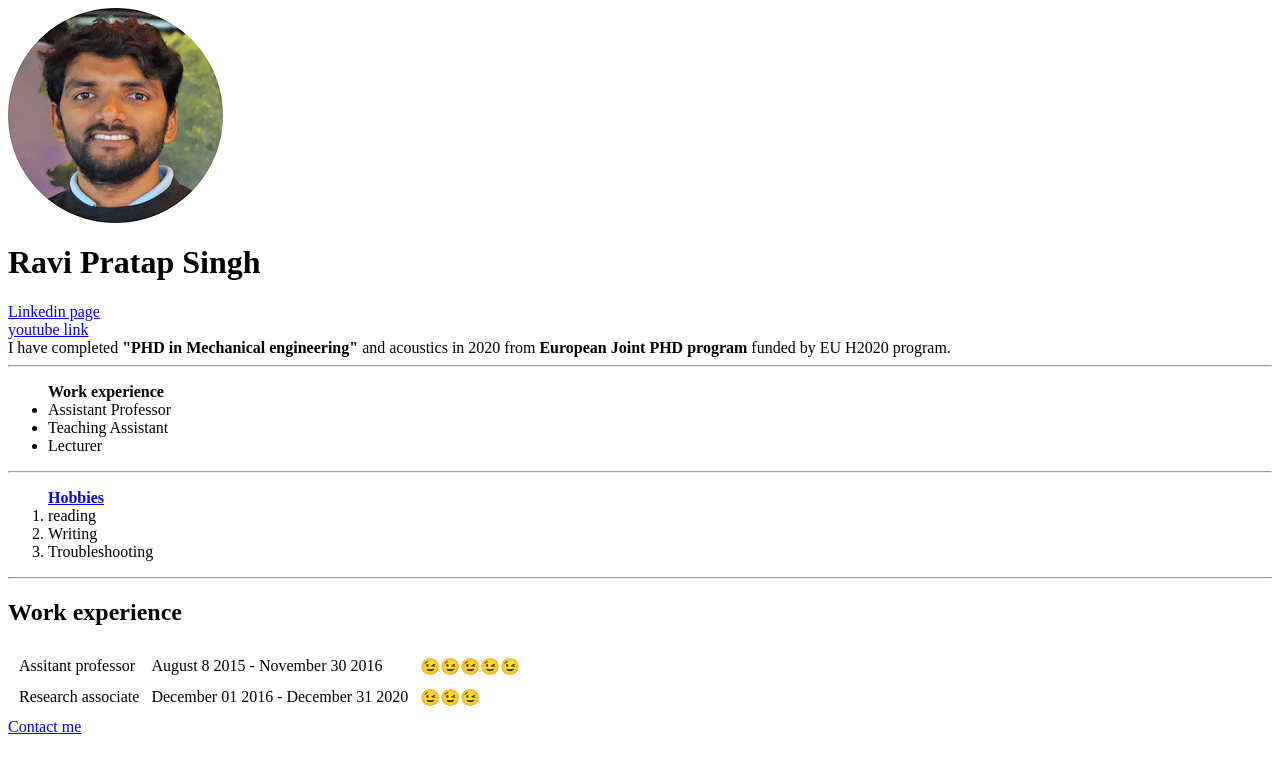
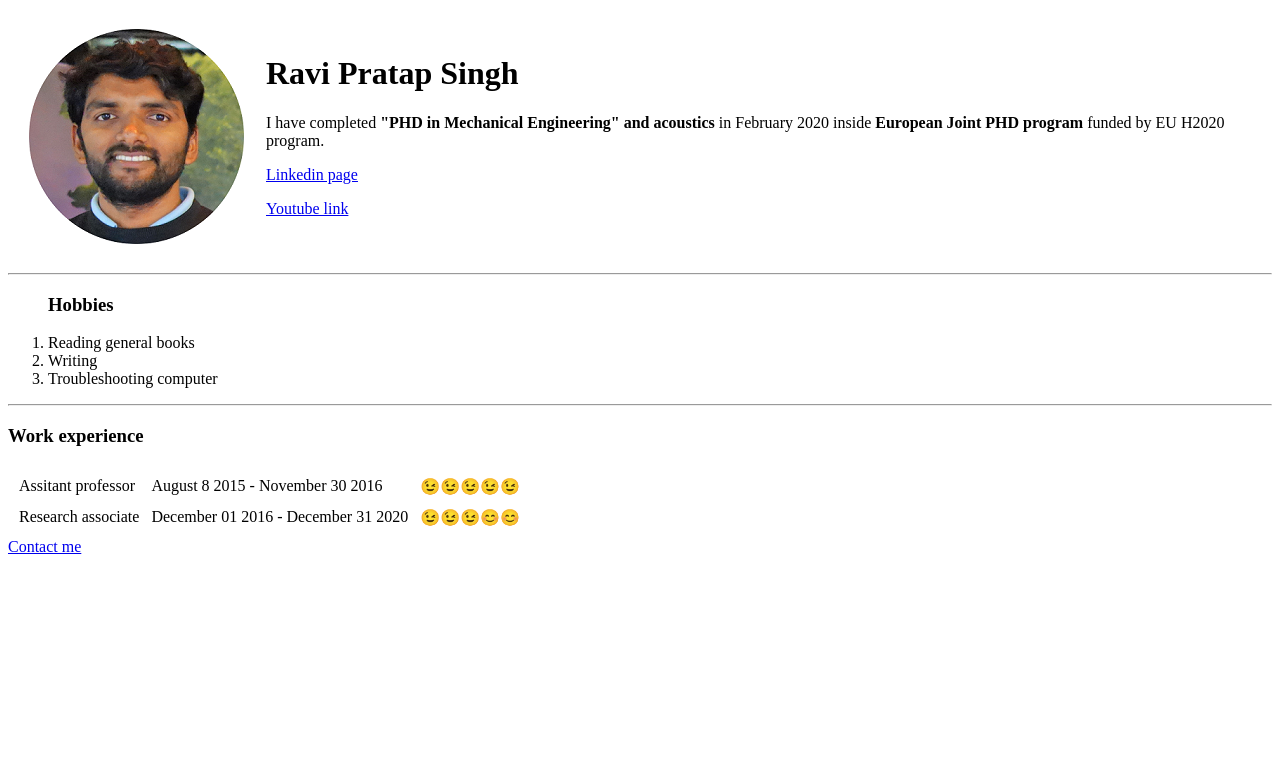
Before and after one commit to singhravipratap/cv, a plain HTML site: page index.html in a window 1280 px wide. Drawn offline with Linux system fonts and the light colour scheme.

Commit message:
2nd change in main file

```diff
--- a/index.html
+++ b/index.html
@@ -8,29 +8,36 @@
 
 <body>
   <! <img src="https://new-img.patrika.com/upload/2017/12/23/sd1704_2138957_835x547-m.jpg" alt="RAvi photo">
+    <table cellspacing="20">
+      <tr>
+        <td>
+          <img src="images/ravi1.png" alt="Ravi Pratap Singh">
+        </td>
+        <td>
+          <h1>Ravi Pratap Singh </h1>
+          <p>I have completed <b> "PHD in Mechanical Engineering" and acoustics </b> in February 2020 inside <strong>European Joint PHD program</strong> funded by EU H2020 program.
+          </p>
+          <p> <a href="https://www.linkedin.com/in/raviphdeu/"> Linkedin page </a> <br>
+          <p> <a href="https://www.youtube.com/channel/UC5s2v-AS935XVCR5Zshom9A"> Youtube link </a> <br>
+          </p>
+        </td>
+      </tr>
+    </table>
 
-    <img src="images/ravi1.png" alt="Ravi Pratap Singh">
-    <h1>Ravi Pratap Singh </h1>
-    <a href="https://www.linkedin.com/in/raviphdeu/"> Linkedin page </a> <br>
-    <a href="https://www.youtube.com/channel/UC5s2v-AS935XVCR5Zshom9A"> youtube link </a> <br>
-    I have completed <b> "PHD in Mechanical engineering" </b> and acoustics in 2020 from <strong>European Joint PHD program</strong> funded by EU H2020 program.
     <hr>
-    <ul> <b>Work experience</b>
-      <! unorder list>
-        <li>Assistant Professor</li>
-        <li>Teaching Assistant</li>
-        <li>Lecturer</li>
-    </ul>
+
+    <ol> <h3> <strong>Hobbies </strong> </h3>
+
+      <! ordered list>
+        <li>Reading general books</li>
+        <li>Writing</li>
+        <li>Troubleshooting computer</li>
+    </ol>
+
     <hr>
-    <ol> <b><a href="hobbies.html"> Hobbies </a></b>
-      <! ordered list>
-        <li>reading</li>
-        <li>Writing</li>
-        <li>Troubleshooting</li>
-    </ol>
-    <hr>
+
     <table cellspacing="10">
-      <h2> <strong> Work experience </strong>
+      <h3> <strong> Work experience </strong>
       </h2>
       <tr>
         <td> Assitant professor</td>
@@ -40,7 +47,7 @@
       <tr>
         <td> Research associate </td>
         <td> December 01 2016 - December 31 2020 </td>
-        <td> 😉😉😉</td>
+        <td> 😉😉😉😊😊</td>
       </tr>
     </table>
 
```
